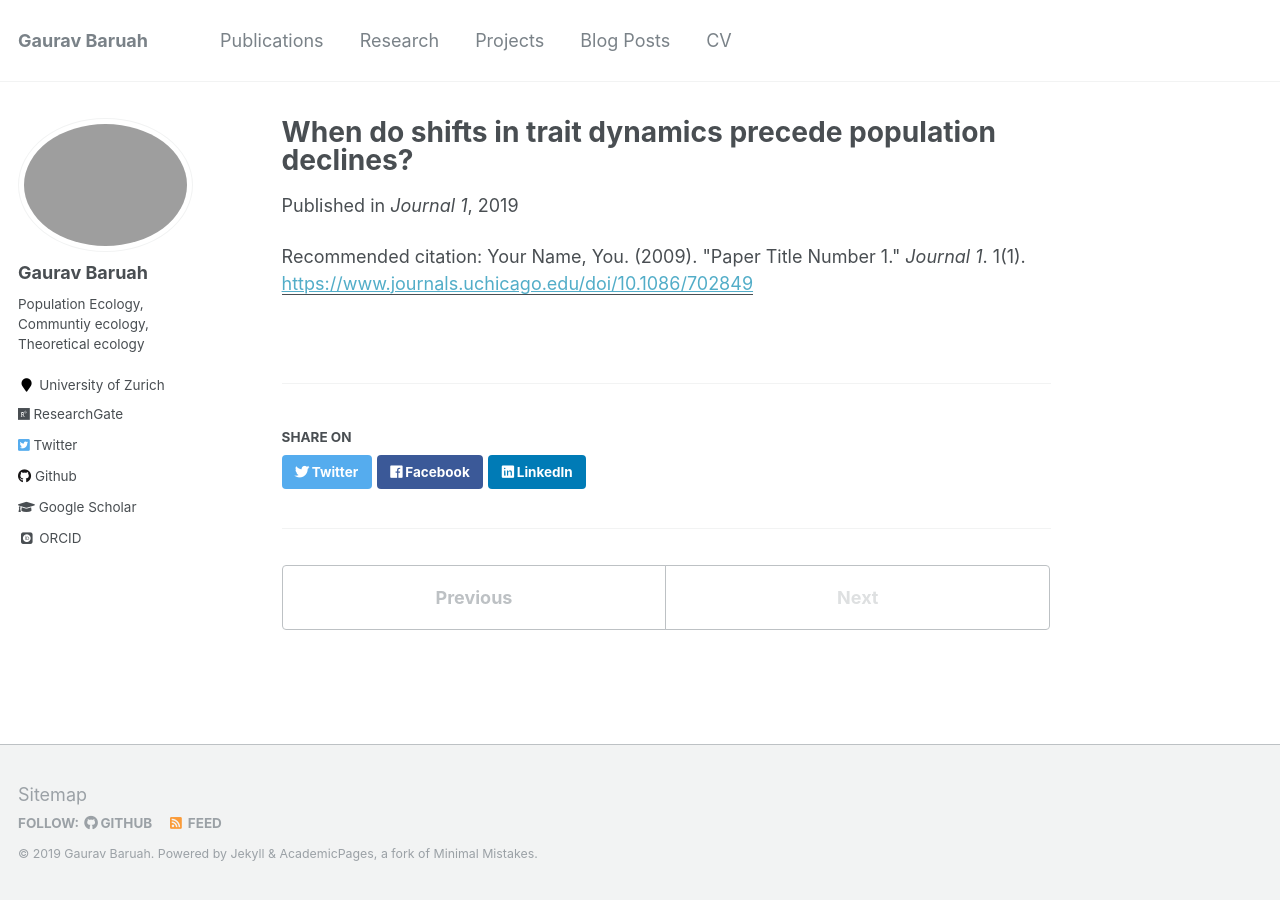
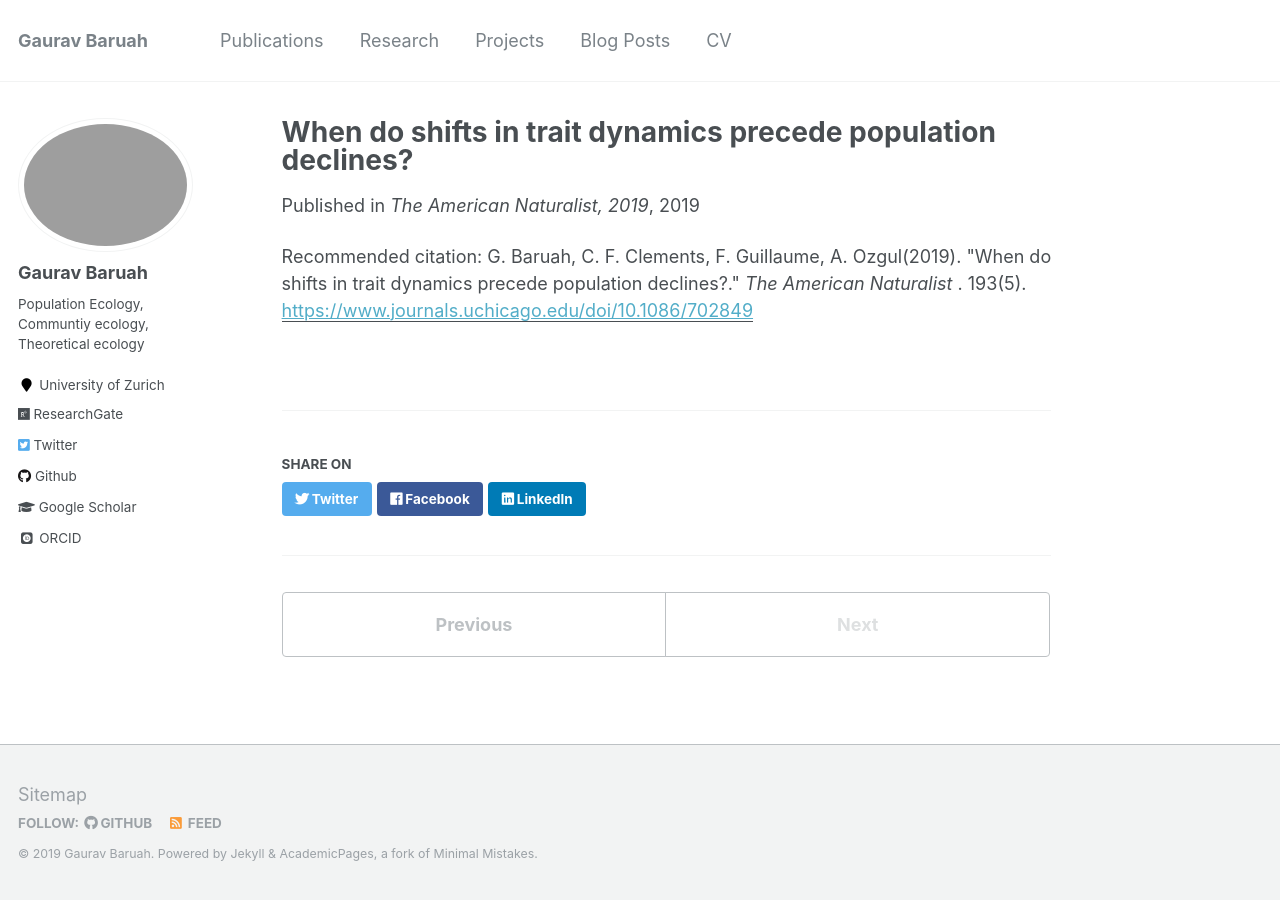
Before and after one commit to GauravKBaruah/GauravKBaruah.github.io, a Jekyll site: the page built from _publications/2009-10-01-paper-title-number-1.md, in a window 1280 px wide. Built offline with Jekyll 4.4.1, drawn with Linux system fonts in a browser that asks for light colours; some web fonts are replaced.

Commit message:
modified page

```diff
--- a/_publications/2009-10-01-paper-title-number-1.md
+++ b/_publications/2009-10-01-paper-title-number-1.md
@@ -2,9 +2,9 @@
 title: "When do shifts in trait dynamics precede population declines?"
 collection: publications
 permalink: /publication/2019-23-03-paper-title-number-1
-excerpt: 'This paper is about the number 1. The number 2 is left for future work.'
+excerpt: 'This paper is about early warning signals, quantitative genetics, population declines, eco-evolutionary processes.'
 date: 2019-04-23
-venue: 'Journal 1'
+venue: 'The American Naturalist, 2019'
 paperurl: 'https://www.journals.uchicago.edu/doi/10.1086/702849'
-citation: 'Your Name, You. (2009). &quot;Paper Title Number 1.&quot; <i>Journal 1</i>. 1(1).'
+citation: 'G. Baruah, C. F. Clements, F. Guillaume, A. Ozgul(2019). &quot;When do shifts in trait dynamics precede population declines?.&quot; <i>The American Naturalist </i>. 193(5).'
 ---
```
Also changed, not shown: _pages/about.md (+1 -1 lines).
